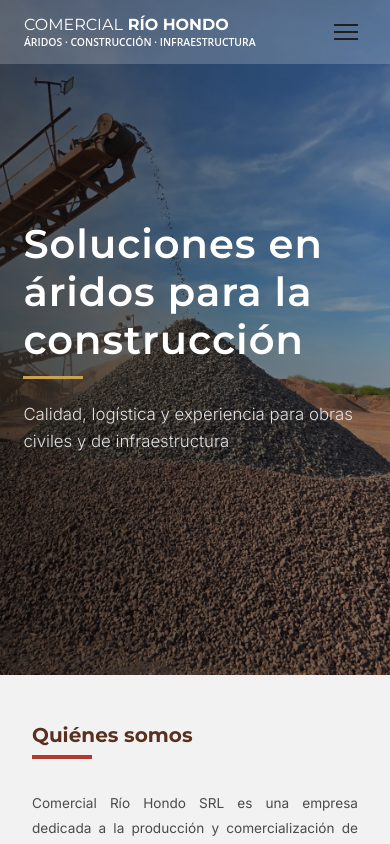
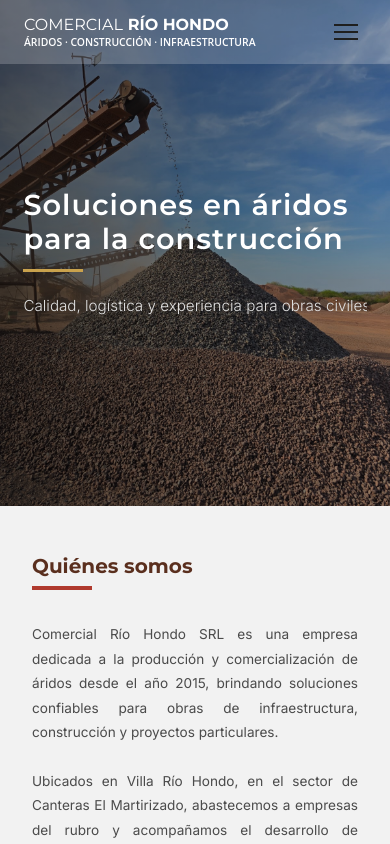
Before and after one commit to uxnicorp/Cantera-Comercial-Rio-Hondo, a React (Vite) app: page / in a window 390 px wide. Shown: the top 844 px of the page. Built offline with nearby package versions, Linux system fonts and the light colour scheme.

Commit message:
Actualización de la web: slider, contacto y hero

```diff
--- a/src/components/Hero.css
+++ b/src/components/Hero.css
@@ -34,13 +34,12 @@
   position: relative;
 }
 
-/* Línea decorativa sutil */
 .hero-overlay h1::after {
   content: "";
   display: block;
   width: 60px;
   height: 3px;
-  background-color: #c9a24d; /* tono arena */
+  background-color: #c9a24d;
   margin-top: 12px;
 }
 
@@ -49,13 +48,15 @@
   color: #e0e0e0;
   font-size: 1.2rem;
   font-weight: 300;
-  max-width: 520px;
+  max-width: 100%;       /* ocupa todo el ancho posible */
   line-height: 1.6;
   margin-top: 0.8rem;
+  white-space: nowrap;   /* evita que se rompa en dos líneas */
+  overflow-x: auto;      /* agrega scroll horizontal si no entra */
 }
 
 /* Responsive */
-@media (max-width: 768px) {
+@media (max-width: 1024px) {
   .hero {
     height: 80vh;
   }
@@ -65,10 +66,38 @@
   }
 
   .hero-overlay h1 {
-    font-size: 2.5rem;
+    font-size: 2.8rem;
   }
 
   .hero-overlay p {
-    font-size: 1.05rem;
+    font-size: 1.1rem;
   }
 }
+
+@media (max-width: 768px) {
+  .hero {
+    height: 70vh;
+  }
+
+  .hero-overlay h1 {
+    font-size: 2.2rem;
+  }
+
+  .hero-overlay p {
+    font-size: 1rem;
+  }
+}
+
+@media (max-width: 480px) {
+  .hero {
+    height: 60vh;
+  }
+
+  .hero-overlay h1 {
+    font-size: 1.8rem;
+  }
+
+  .hero-overlay p {
+    font-size: 0.95rem;
+  }
+}
--- a/src/components/Hero.jsx
+++ b/src/components/Hero.jsx
@@ -11,8 +11,7 @@ export default function Hero() {
       <div className="hero-overlay">
         <h1>Soluciones en áridos para la construcción</h1>
         <p>
-          Calidad, logística y experiencia para obras civiles y de
-          infraestructura
+          Calidad, logística y experiencia para obras civiles y de infraestructura
         </p>
       </div>
     </section>
```
